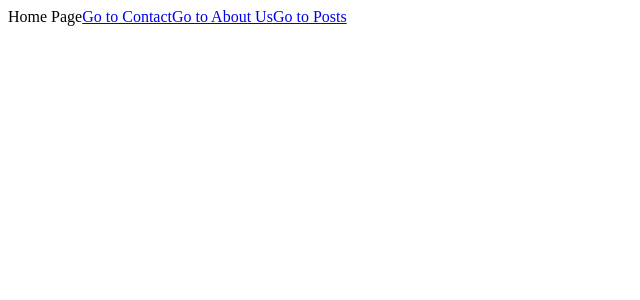
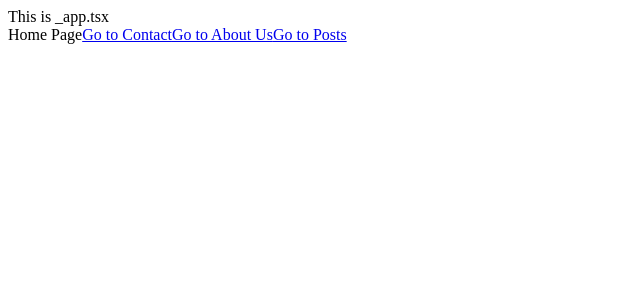
Before and after one commit to kacper0276/Next-Training, a Next.js app in the folder pages-router/: page / in a window 1280 px wide. Shown: the top 300 px of the page, without its empty margins (0-640 px from the left). Built offline with nearby package versions, Linux system fonts and the light colour scheme.

Commit message:
_app.tsx użycie

```diff
--- /dev/null
+++ b/pages-router/src/pages/_app.tsx
@@ -0,0 +1,9 @@
+import { AppProps } from "next/app";
+
+export default function MyApp({ Component, pageProps }: AppProps) {
+  return (
+    <div>
+      This is _app.tsx <Component {...pageProps} />
+    </div>
+  );
+}
```
